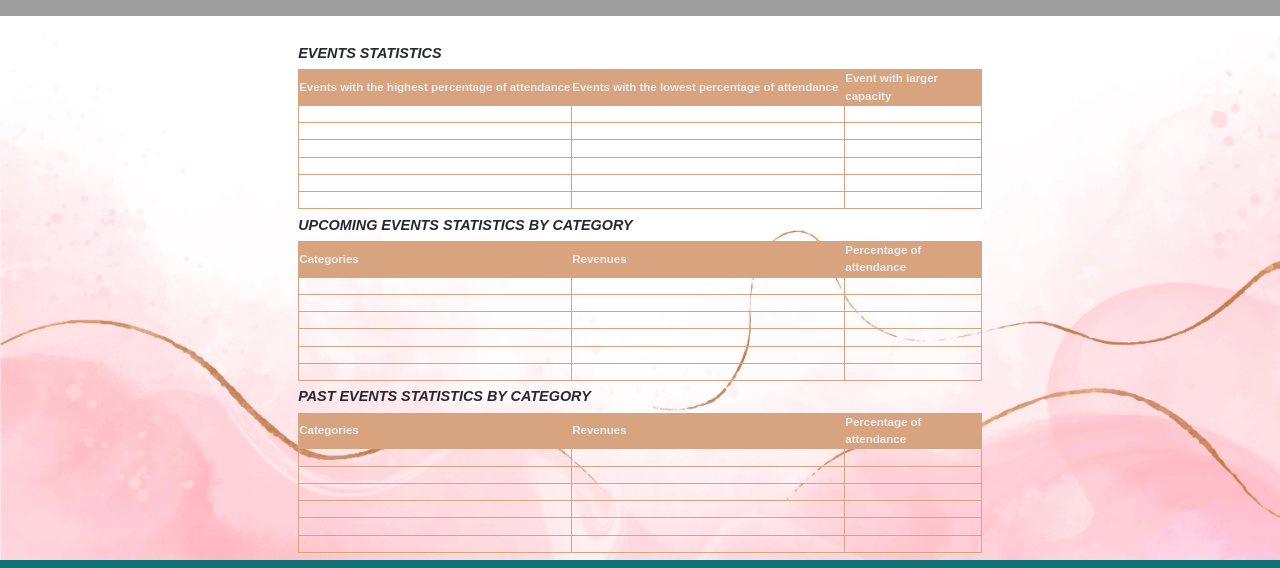
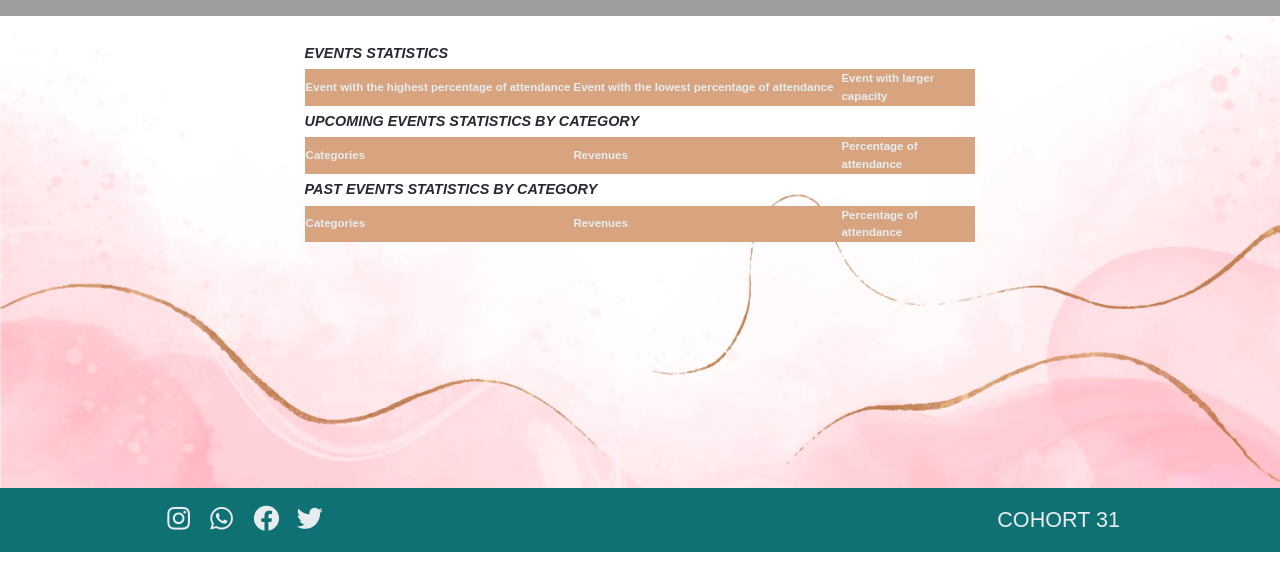
Before and after one commit to eugeniarossanigo/amazing-events, a plain HTML site: page stats.html in a window 1280 px wide. Shown: the part 248-816 px from the top of the page. Drawn offline with nearby package versions, Linux system fonts and the light colour scheme; grey boxes are pictures that could not be loaded.

Commit message:
stats html update

```diff
--- a/stats.html
+++ b/stats.html
@@ -52,43 +52,12 @@
                 <table class="first-table">
                     <thead>
                         <tr>
-                            <th class="first-th">Events with the highest percentage of attendance</thcol=>
-                            <th class="second-th">Events with the lowest percentage of attendance</th>
+                            <th class="first-th">Event with the highest percentage of attendance</thcol=>
+                            <th class="second-th">Event with the lowest percentage of attendance</th>
                             <th class="third-th">Event with larger capacity</th>
                         </tr>
                     </thead>
-                    <tbody>
-                        <tr>
-                            <td></td>
-                            <td></td>
-                            <td></td>
-                        </tr>
-                        <tr>
-                            <td></td>
-                            <td></td>
-                            <td></td>
-                        </tr>
-                        <tr>
-                            <td></td>
-                            <td></td>
-                            <td></td>
-                        </tr>
-                        <tr>
-                            <td></td>
-                            <td></td>
-                            <td></td>
-                        </tr>
-                        <tr>
-                            <td></td>
-                            <td></td>
-                            <td></td>
-                        </tr>
-                        <tr>
-                            <td></td>
-                            <td></td>
-                            <td></td>
-                        </tr>
-                    </tbody>
+                    <tbody id="first-tbody"></tbody>
                 </table>
                 <h6 class="text-uppercase fst-italic fw-bold">Upcoming events statistics by category</h6>
                 <table class="second-table">
@@ -99,38 +68,7 @@
                             <th class="third-th">Percentage of attendance</th>
                         </tr>
                     </thead>
-                    <tbody>
-                        <tr>
-                            <td></td>
-                            <td></td>
-                            <td></td>
-                        </tr>
-                        <tr>
-                            <td></td>
-                            <td></td>
-                            <td></td>
-                        </tr>
-                        <tr>
-                            <td></td>
-                            <td></td>
-                            <td></td>
-                        </tr>
-                        <tr>
-                            <td></td>
-                            <td></td>
-                            <td></td>
-                        </tr>
-                        <tr>
-                            <td></td>
-                            <td></td>
-                            <td></td>
-                        </tr>
-                        <tr>
-                            <td></td>
-                            <td></td>
-                            <td></td>
-                        </tr>
-                    </tbody>
+                    <tbody id="second-tbody"></tbody>
                 </table>
                 <h6 class="text-uppercase fst-italic fw-bold">Past events statistics by category</h6>
                 <table class="third-table">
@@ -141,38 +79,7 @@
                             <th class="third-th">Percentage of attendance</th>
                         </tr>
                     </thead>
-                    <tbody>
-                        <tr>
-                            <td></td>
-                            <td></td>
-                            <td></td>
-                        </tr>
-                        <tr>
-                            <td></td>
-                            <td></td>
-                            <td></td>
-                        </tr>
-                        <tr>
-                            <td></td>
-                            <td></td>
-                            <td></td>
-                        </tr>
-                        <tr>
-                            <td></td>
-                            <td></td>
-                            <td></td>
-                        </tr>
-                        <tr>
-                            <td></td>
-                            <td></td>
-                            <td></td>
-                        </tr>
-                        <tr>
-                            <td></td>
-                            <td></td>
-                            <td></td>
-                        </tr>
-                    </tbody>
+                    <tbody id="third-tbody"></tbody>
                 </table>
             </div>
         </div>
@@ -191,5 +98,6 @@
         </div>
     </footer>
     <script src="https://cdn.jsdelivr.net/npm/bootstrap@5.2.0-beta1/dist/js/bootstrap.bundle.min.js" integrity="sha384-pprn3073KE6tl6bjs2QrFaJGz5/SUsLqktiwsUTF55Jfv3qYSDhgCecCxMW52nD2" crossorigin="anonymous"></script>
+    <script src="assets/js/stats.js"></script>
 </body>
 </html>
```
